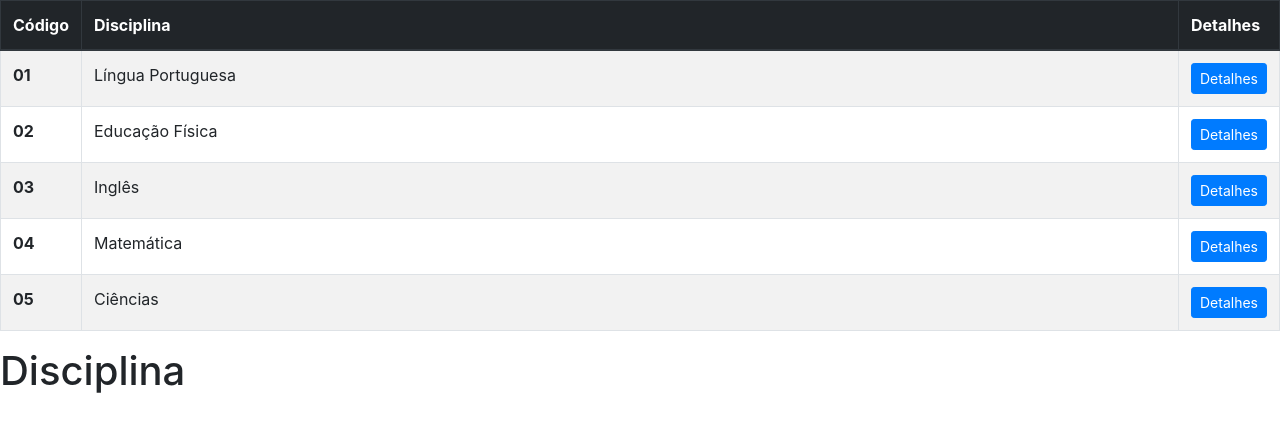
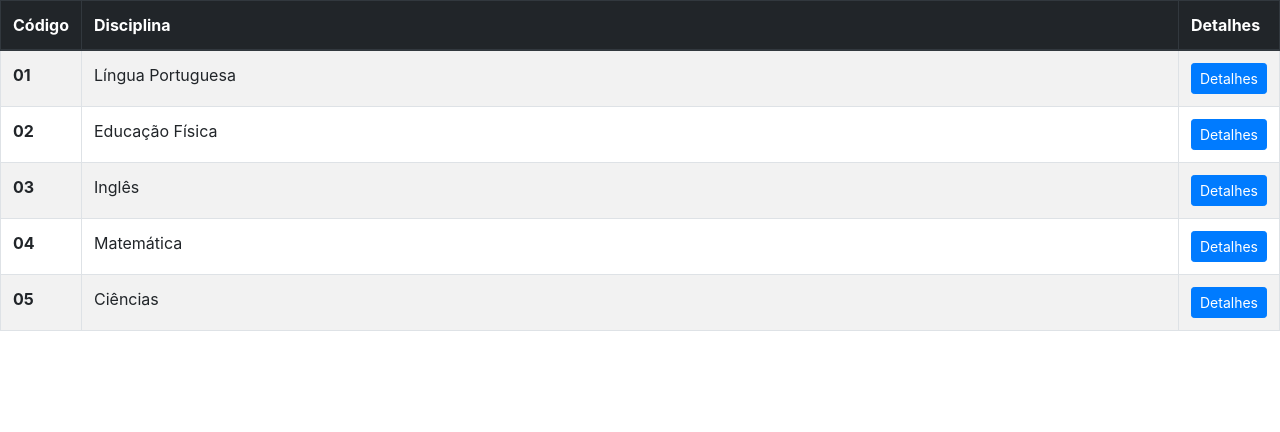
Before and after one commit to mouraoinfo/LPWEB, an Angular app: page / in a window 1280 px wide. Shown: the top 432 px of the page. Built offline with nearby package versions, Linux system fonts and the light colour scheme.

Commit message:
aprimoramento

```diff
--- a/src/app/app.component.html
+++ b/src/app/app.component.html
@@ -1,7 +1,7 @@
 
 
 
-<table class="table table-bordered table-striped">
+<table class="table table-bordered table-striped table-hover">
     <thead class="thead-dark">
       <tr>
         <th scope="col" width="80">Código</th>
@@ -22,9 +22,9 @@
     </tbody>
   </table>
 
-  <h1>Disciplina </h1>
+  <h1 *ngIf="selecionado != disciplina">Disciplina </h1>
 
-  <table class="table table-bordered table-striped" *ngIf="selecionado != disciplina">
+  <table class="table table-bordered table-striped table-sm" *ngIf="selecionado != disciplina">
       <thead class="thead-dark">
         <tr>
 
```
